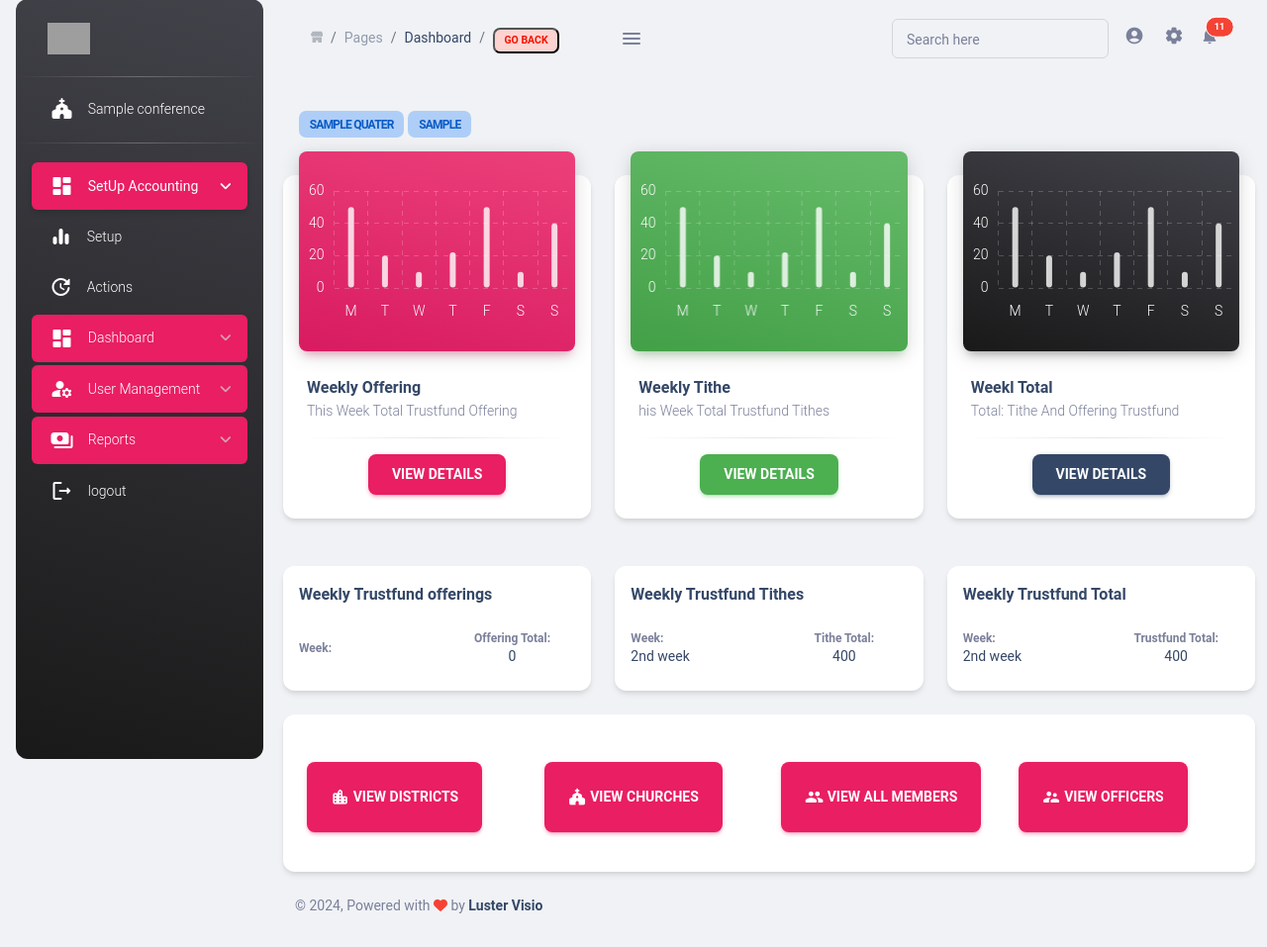
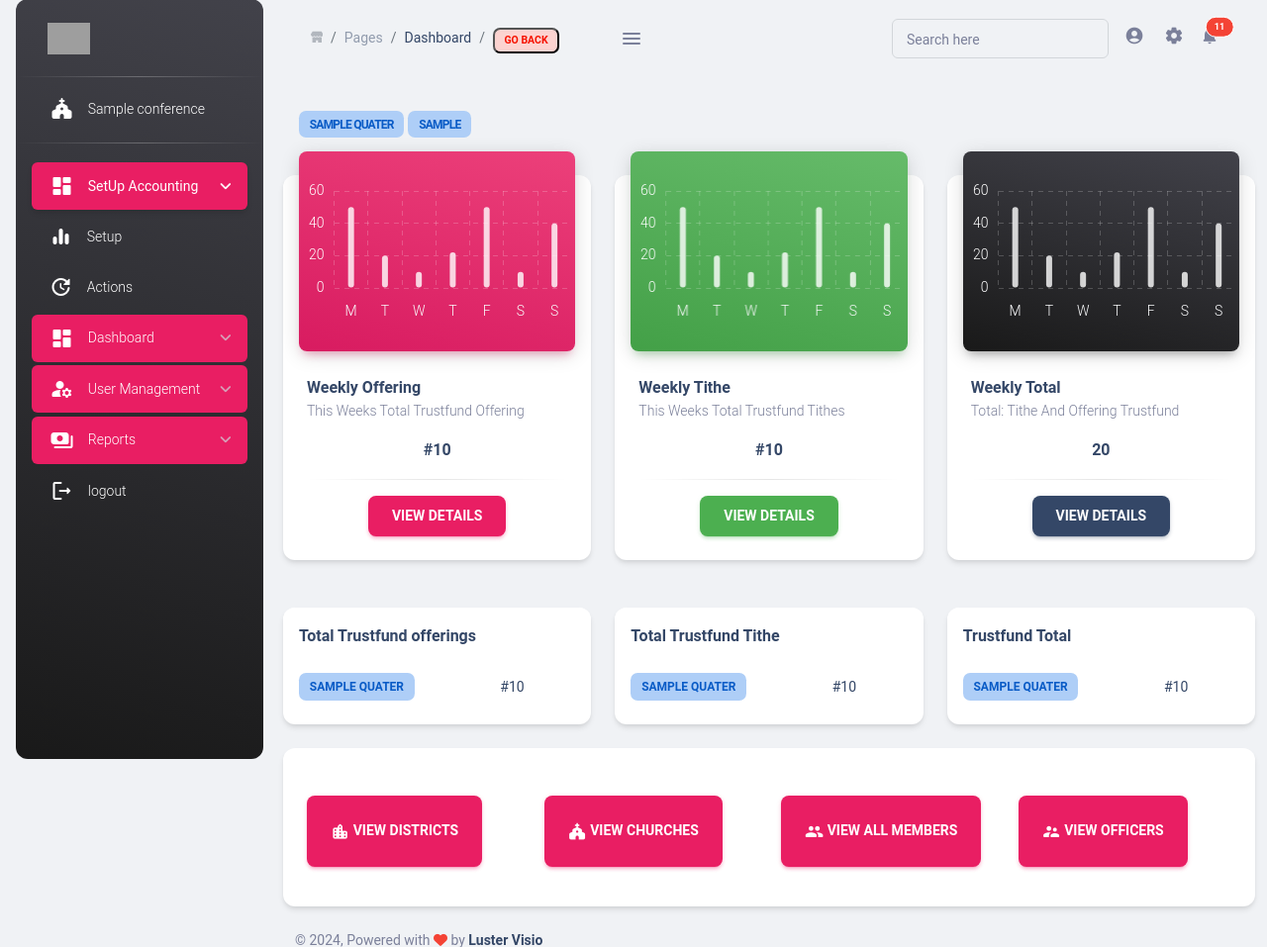
Before and after one commit to kalistos1/Ascoda2.0, a Django app: page /dashboard/conference/admin/ in a window 1280 px wide. Shown: the part 17-974 px from the top of the page at 99% size. Before the commit the page ends 940 px from the top, so only its background shows below. Run offline with Django 5.2, Linux system fonts and the light colour scheme; a user stored in the database is signed in; tables that the repository leaves empty hold one stand-in row (values such as "Sample post"); some libraries are stand-ins or nearby versions; grey boxes are pictures that could not be loaded.

Commit message:
added view trustfunds

```diff
--- a/dashboard/templates/conference/dashboard.html
+++ b/dashboard/templates/conference/dashboard.html
@@ -34,11 +34,12 @@
                 </div>
                 <div class="card-body">
                     <h6 class="mb-0">Weekly Offering</h6>
-                    <p class="text-sm">This Week Total Trustfund Offering</p>
+                    <p class="text-sm">This Weeks Total Trustfund Offering</p>
+                    <p class="text-dark fw-bolder text-center ">#{{total_offering }}</p>
                     <hr class="dark horizontal" />
                     <div class="d-flex justify-content-center">
 
-                        <p class=" btn btn-primary text-center mb-0 text-sm">View Details</p>
+                        <a  href="{% url 'dashboard:view_trustfunds' %}" class=" btn btn-primary mb-0 text-sm">View Details</a>
                     </div>
                 </div>
             </div>
@@ -56,10 +57,13 @@
                 </div>
                 <div class="card-body">
                     <h6 class="mb-0">Weekly Tithe</h6>
-                    <p class="text-sm">his Week Total Trustfund Tithes</p>
+                    <p class="text-sm">This Weeks Total Trustfund Tithes</p>
+                     <p class="text-dark fw-bolder text-center ">#{{total_tithe }}</p>
                     <hr class="dark horizontal" />
                     <div class="d-flex justify-content-center">
-                      <p class=" btn btn-success text-center mb-0 text-sm">View Details</p>
+
+                      <a  href="{% url 'dashboard:view_trustfunds' %}" class=" btn btn-success mb-0 text-sm">View Details</a>
+
                     </div>
                 </div>
             </div>
@@ -77,12 +81,13 @@
                   </div>
               </div>
               <div class="card-body">
-                  <h6 class="mb-0">Weekl Total</h6>
+                  <h6 class="mb-0">Weekly Total</h6>
                   <p class="text-sm">Total: Tithe And Offering Trustfund</p>
+                  <p class="text-dark fw-bolder text-center ">{{sum_off_trustfund}} </p>
                   <hr class="dark horizontal" />
                   <div class="d-flex justify-content-center">
 
-                      <p class=" btn btn-dark mb-0 text-sm">View Details</p>
+                      <a  href="{% url 'dashboard:view_trustfunds' %}" class=" btn btn-dark mb-0 text-sm">View Details</a>
                   </div>
               </div>
           </div>
@@ -96,7 +101,7 @@
           <div class="card">
             <div class="card-header pb-0 p-3">
               <div class="d-flex justify-content-between">
-                <h6 class="mb-0">Weekly Trustfund offerings</h6>
+                <h6 class="mb-0">Total Trustfund offerings</h6>
               </div>
             </div>
             <div class="card-body p-3">
@@ -104,12 +109,12 @@
                 <li class="list-group-item px-0 border-0">
                   <div class="row align-items-center">
                     <div class="col">
-                      <p class="text-xs font-weight-bold mb-0">Week:</p>
+                      <p class="text-xs badge badge-info font-weight-bold mb-0">{{ active_quarter }}</p>
                       <h6 class="text-sm font-weight-normal mb-0"></h6>
                     </div>
                     <div class="col text-center">
-                      <p class="text-xs font-weight-bold mb-0">Offering Total:</p>
-                      <h6 class="text-sm font-weight-normal mb-0">{{sum_off_trustfund }}</h6>
+
+                      <h6 class="text-sm font-weight-normal mb-0"> #{{ quater_total_offering }}</h6>
                     </div>
                   </div>
                 </li>
@@ -122,7 +127,7 @@
           <div class="card">
             <div class="card-header pb-0 p-3">
               <div class="d-flex justify-content-between">
-                <h6 class="mb-0">Weekly Trustfund Tithes</h6>
+                <h6 class="mb-0">Total Trustfund Tithe</h6>
               </div>
             </div>
             <div class="card-body p-3">
@@ -130,12 +135,12 @@
                 <li class="list-group-item px-0 border-0">
                   <div class="row align-items-center">
                     <div class="col">
-                      <p class="text-xs font-weight-bold mb-0">Week:</p>
-                      <h6 class="text-sm font-weight-normal mb-0">2nd week</h6>
+                     <p class="text-xs badge badge-info font-weight-bold mb-0">{{ active_quarter }}</p>
+                      <h6 class="text-sm font-weight-normal mb-0"></h6>
                     </div>
                     <div class="col text-center">
-                      <p class="text-xs font-weight-bold mb-0">Tithe Total:</p>
-                      <h6 class="text-sm font-weight-normal mb-0">400</h6>
+
+                      <h6 class="text-sm font-weight-normal mb-0">#{{quater_total_tithe}}</h6>
                     </div>
                   </div>
                 </li>
@@ -148,7 +153,7 @@
           <div class="card">
             <div class="card-header pb-0 p-3">
               <div class="d-flex justify-content-between">
-                <h6 class="mb-0">Weekly Trustfund Total</h6>
+                <h6 class="mb-0"> Trustfund Total</h6>
               </div>
             </div>
             <div class="card-body p-3">
@@ -156,12 +161,12 @@
                 <li class="list-group-item px-0 border-0">
                   <div class="row align-items-center">
                     <div class="col">
-                      <p class="text-xs font-weight-bold mb-0">Week:</p>
-                      <h6 class="text-sm font-weight-normal mb-0">2nd week</h6>
+                      <p class="text-xs badge badge-info font-weight-bold mb-0">{{ active_quarter }}</p>
+                      <h6 class="text-sm font-weight-normal mb-0"></h6>
                     </div>
                     <div class="col text-center">
-                      <p class="text-xs font-weight-bold mb-0">Trustfund Total:</p>
-                      <h6 class="text-sm font-weight-normal mb-0">400</h6>
+
+                      <h6 class="text-sm font-weight-normal mb-0">#{{quater_total_amount}}</h6>
                     </div>
                   </div>
                 </li>
--- a/dashboard/templates/user_dashboard.html
+++ b/dashboard/templates/user_dashboard.html
@@ -366,7 +366,7 @@
               labels: ["M", "T", "W", "T", "F", "S", "S"],
               datasets: [
                   {
-                      label: "Sales",
+                      label: "Total",
                       tension: 0.4,
                       borderWidth: 0,
                       borderRadius: 4,
@@ -451,7 +451,7 @@
               labels: ["M", "T", "W", "T", "F", "S", "S"],
               datasets: [
                   {
-                      label: "Sales",
+                      label: "Tithe",
                       tension: 0.4,
                       borderWidth: 0,
                       borderRadius: 4,
@@ -535,7 +535,7 @@
               labels: ["M", "T", "W", "T", "F", "S", "S"],
               datasets: [
                   {
-                      label: "Sales",
+                      label: "offering",
                       tension: 0.4,
                       borderWidth: 0,
                       borderRadius: 4,
--- a/dashboard/urls.py
+++ b/dashboard/urls.py
@@ -31,7 +31,7 @@ urlpatterns = [
    path('conference/admin_setup_acct/sabbath/', views.add_sabbath, name="add_sabbath"),
    path('conference/admin_setup_acct/assign_officer/', views.assign_officer, name ="assign_officer"),
    path('conference/admin/church_list/church/accounting_details/<int:church_id>', views.admin_view_church_account_detail, name ="view_church_acct") ,
-
+   path('conference/admin/trustfund/details/', views.view_trustfunds, name ="view_trustfunds") ,
 
 
 ]
--- a/dashboard/views.py
+++ b/dashboard/views.py
@@ -194,7 +194,7 @@ def conference_dashboard(request):
 
         members = Member.objects.all()
 
-        current_weeks_trustfunds = TrustFund.objects.filter(church= associated_church,
+        current_weeks_trustfunds = TrustFund.objects.filter(
                                                              sabbath_week = active_week,
                                                                sabbath_week__month__quarter=active_quarter
                                                                ).aggregate(
@@ -202,6 +202,17 @@ def conference_dashboard(request):
                                                                    total_offering=Sum('offering_amount'),
 
                                                                    )
+        current_quater_trustfunds = TrustFund.objects.filter(
+                                                            sabbath_week__month__quarter=active_quarter
+                                                               ).aggregate(
+                                                                   total_tithe=Sum('tithe_amount'),
+                                                                   total_offering=Sum('offering_amount'),
+                                                                    total_amount=Sum('total_amount'),
+                                                                   )
+
+        quater_total_tithe = current_quater_trustfunds['total_tithe'] or 0
+        quater_total_offering = current_quater_trustfunds['total_offering'] or 0
+        quater_total_amount = current_quater_trustfunds['total_amount'] or 0
 
         total_tithe = current_weeks_trustfunds['total_tithe'] or 0
         total_offering = current_weeks_trustfunds['total_offering'] or 0
@@ -216,6 +227,9 @@ def conference_dashboard(request):
             'total_tithe': total_tithe,
             'total_offering':total_offering,
             'sum_off_trustfund':sum_off_trustfund,
+            'quater_total_tithe':quater_total_tithe,
+            'quater_total_offering':quater_total_offering,
+            'quater_total_amount':quater_total_amount,
 
 
         })
@@ -1532,3 +1546,33 @@ def process_members_csv_file(csv_file, associated_church):
             )
     except Exception as e:
         raise e  # Propagate the exception to the caller
+
+
+
+def view_trustfunds (request):
+    if request.user.role == "Admin":
+        context = getGlobalContext(request.user)
+        conference  = context.get('conference')
+        associated_church = context.get('associated_church')
+        active_week = context.get('active_week')
+        active_quarter = context.get('active_quarter')
+        sabbath_week_start = context.get('sabbath_week_start')
+        sabbath_week_ends = context.get('sabbath_week_ends')
+
+        current_weeks_trustfunds = TrustFund.objects.filter(
+                                                            sabbath_week = active_week,
+                                                            sabbath_week__month__quarter=active_quarter
+                                                               )
+
+
+
+        context.update({
+            'conference':conference,
+            'active_week':active_week,
+            'active_quarter':active_quarter,
+            'current_weeks_trustfunds':current_weeks_trustfunds,
+
+        })
+
+
+        return render(request,'conference/trustfund_weekly_detail.html', context)
```
Also changed, not shown: dashboard/templates/conference/trustfund_weekly_detail.html (added, +80 -0 lines).
